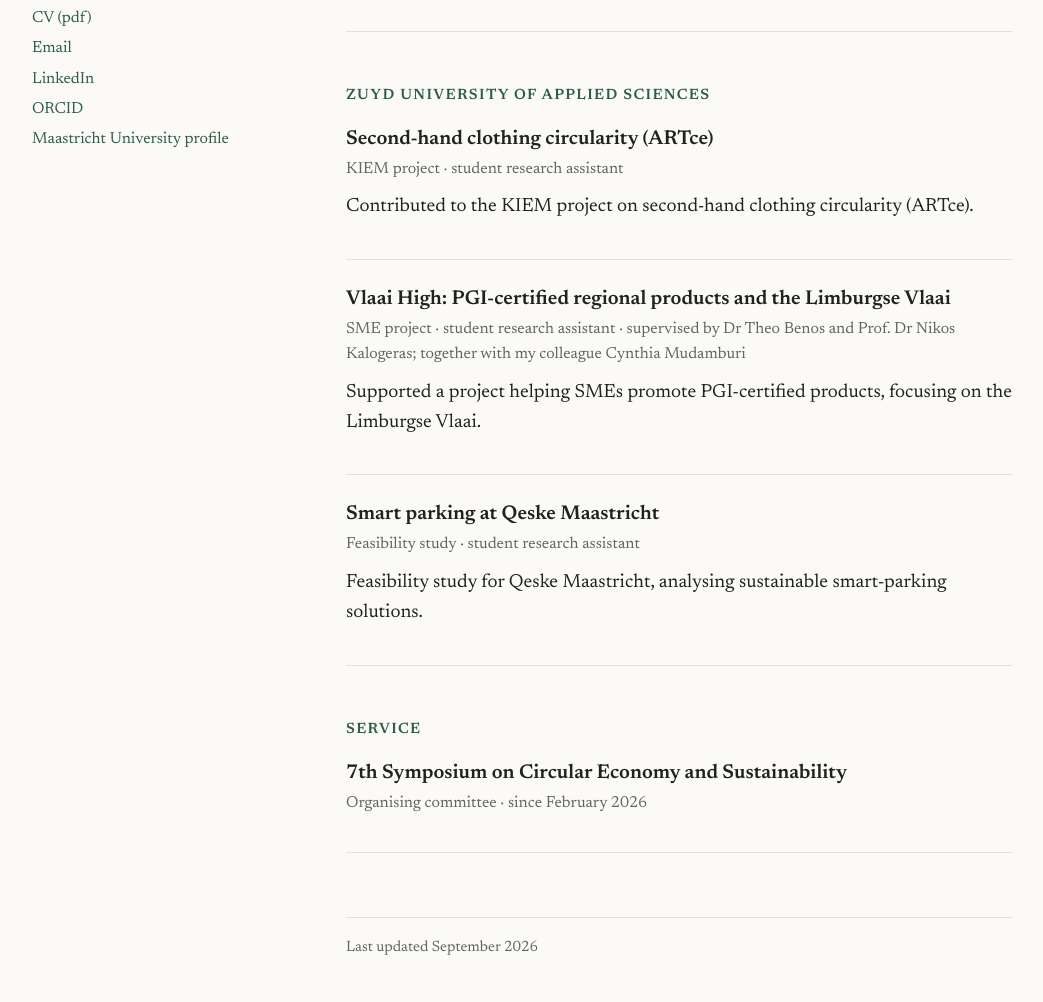
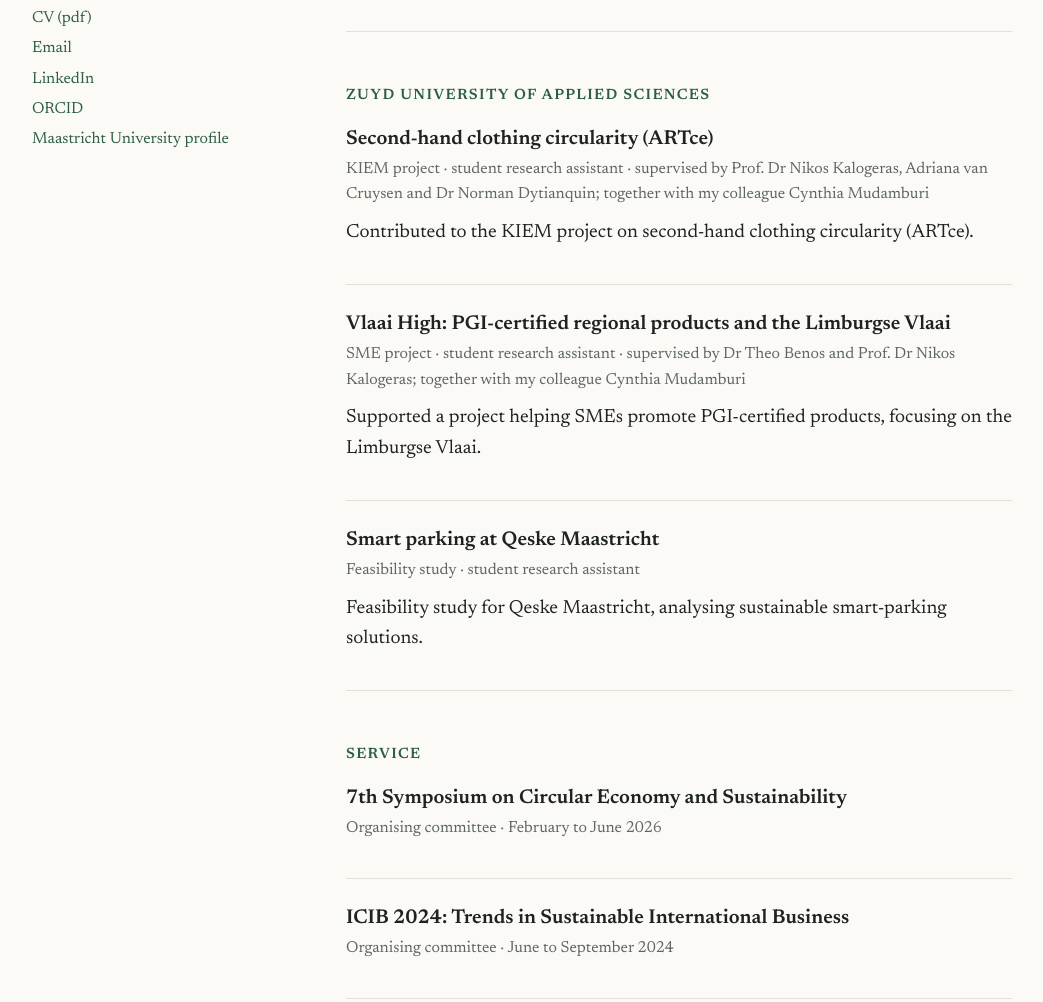
Before and after one commit to ThomasNtinelis/thomasntinelis.github.io, a plain HTML site: page projects.html in a window 1280 px wide. Shown: the part 512-1514 px from the top of the page, without its empty margins (118-1161 px from the left). Drawn offline with Linux system fonts and the light colour scheme.

Commit message:
Update project descriptions and service dates

```diff
--- a/projects.html
+++ b/projects.html
@@ -43,7 +43,7 @@
 <h2>Zuyd University of Applied Sciences</h2>
 <div class="entry">
   <h3>Second-hand clothing circularity (ARTce)</h3>
-  <p class="meta">KIEM project · student research assistant</p>
+  <p class="meta">KIEM project · student research assistant · supervised by Prof. Dr Nikos Kalogeras, Adriana van Cruysen and Dr Norman Dytianquin; together with my colleague Cynthia Mudamburi</p>
   <p>Contributed to the KIEM project on second-hand clothing circularity (ARTce).</p>
 </div>
 <div class="entry">
@@ -60,7 +60,11 @@
 <h2>Service</h2>
 <div class="entry">
   <h3>7th Symposium on Circular Economy and Sustainability</h3>
-  <p class="meta">Organising committee · since February 2026</p>
+  <p class="meta">Organising committee · February to June 2026</p>
+</div>
+<div class="entry">
+  <h3>ICIB 2024: Trends in Sustainable International Business</h3>
+  <p class="meta">Organising committee · June to September 2024</p>
 </div>
 
 <footer>Last updated September 2026</footer>
```
